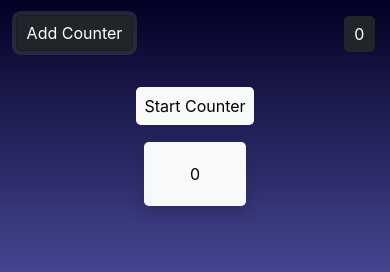
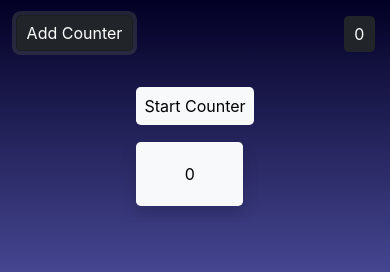
Before and after one commit to Divynshi-Singh/counter, a React (Vite) app: page / in a window 390 px wide. Both pictures are taken after a click on the button "Add Counter". Shown: the top 272 px of the page. Built offline with nearby package versions, Linux system fonts and the light colour scheme.

Commit message:
CounterModal

```diff
--- a/src/App.jsx
+++ b/src/App.jsx
@@ -3,9 +3,7 @@ import Counter from './components/Counter'
 
 const App = () => {
   return (
-    <div>
-      <Counter/>
-    </div>
+    <Counter />
   )
 }
 
--- a/src/components/Counter.jsx
+++ b/src/components/Counter.jsx
@@ -1,5 +1,6 @@
 import React, { useState, useEffect, useRef } from 'react';
 import TotalSumCounter from './TotalSumCounter';
+import CounterModal from './CounterModal';
 
 const Counter = () => {
   const [counters, setCounters] = useState([]);
@@ -22,7 +23,6 @@ const Counter = () => {
   useEffect(() => {
     counters.forEach((counter) => {
       if (counter.isStarted && !intervalsRef.current[counter.id]) {
-
         intervalsRef.current[counter.id] = setInterval(() => {
           setCounters((prevCounters) =>
             prevCounters.map((c) =>
@@ -31,12 +31,10 @@ const Counter = () => {
           );
         }, 1000);
       } else if (!counter.isStarted && intervalsRef.current[counter.id]) {
-
         clearInterval(intervalsRef.current[counter.id]);
         delete intervalsRef.current[counter.id];
       }
     });
-
 
     return () => {
       Object.values(intervalsRef.current).forEach(clearInterval);
@@ -46,7 +44,6 @@ const Counter = () => {
 
   return (
     <div>
-
       <button className="add-counter btn" onClick={handleAddCounterClick}>
         Add Counter
       </button>
@@ -54,15 +51,10 @@ const Counter = () => {
       <div className="counters-row">
         {counters.map((counter) => (
           <div key={counter.id} className="center-container">
-            <button
-              className="start-stop"
-              onClick={() => handleStartStop(counter.id)}
-            >
-              {counter.isStarted ? 'Stop Counter' : 'Start Counter'}
-            </button>
-            <div className="counter-box">
-              <p>{counter.value}</p>
-            </div>
+            <CounterModal
+              counter={counter}
+              handleStartStop={handleStartStop}
+            />
           </div>
         ))}
       </div>
--- /dev/null
+++ b/src/components/CounterModal.jsx
@@ -0,0 +1,19 @@
+import React from 'react';
+
+const CounterModal = ({ counter, handleStartStop }) => {
+  return (
+    <div>
+      <button
+        className="start-stop"
+        onClick={() => handleStartStop(counter.id)}
+      >
+        {counter.isStarted ? 'Stop Counter' : 'Start Counter'}
+      </button>
+      <div className="counter-box">
+        <p>{counter.value}</p>
+      </div>
+    </div>
+  );
+};
+
+export default CounterModal;
--- a/src/index.css
+++ b/src/index.css
@@ -46,7 +46,7 @@ body {
   margin-top: 20px;
   width: 100%;
   flex-wrap: wrap;
-  gap: 10px;
+  /* gap: 10px; */
   overflow: hidden;
 }
 
@@ -109,7 +109,7 @@ body {
   }
 
   .counter-box {
-    width: 80px;
+    width: 90px;
     height: 36px;
     font-size: 1.2rem;
   }
@@ -142,7 +142,7 @@ body {
   }
 
   .counter-box {
-    width: 70px;
+    width: 75px;
     height: 32px;
     font-size: 1rem;
   }
```
